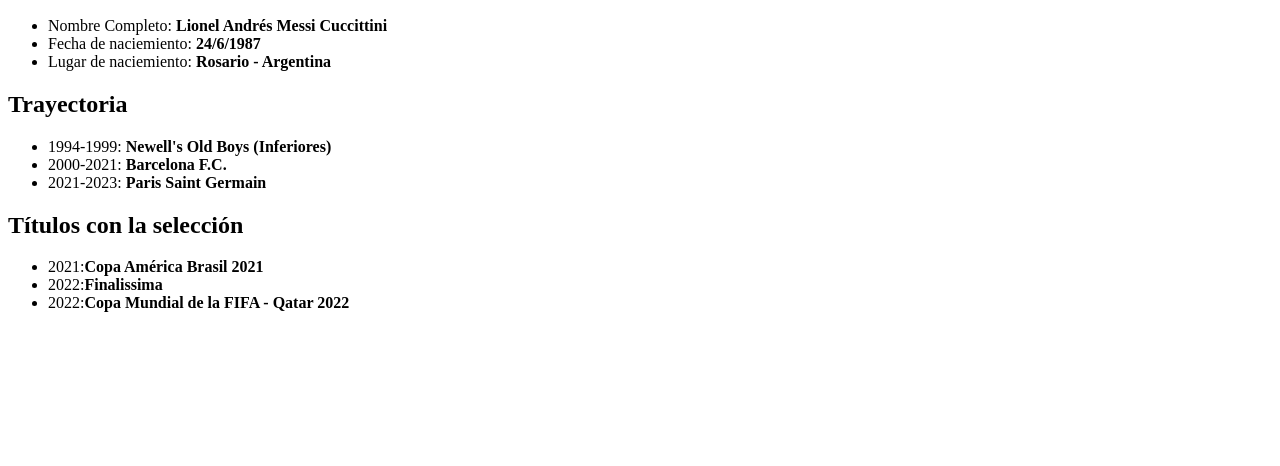
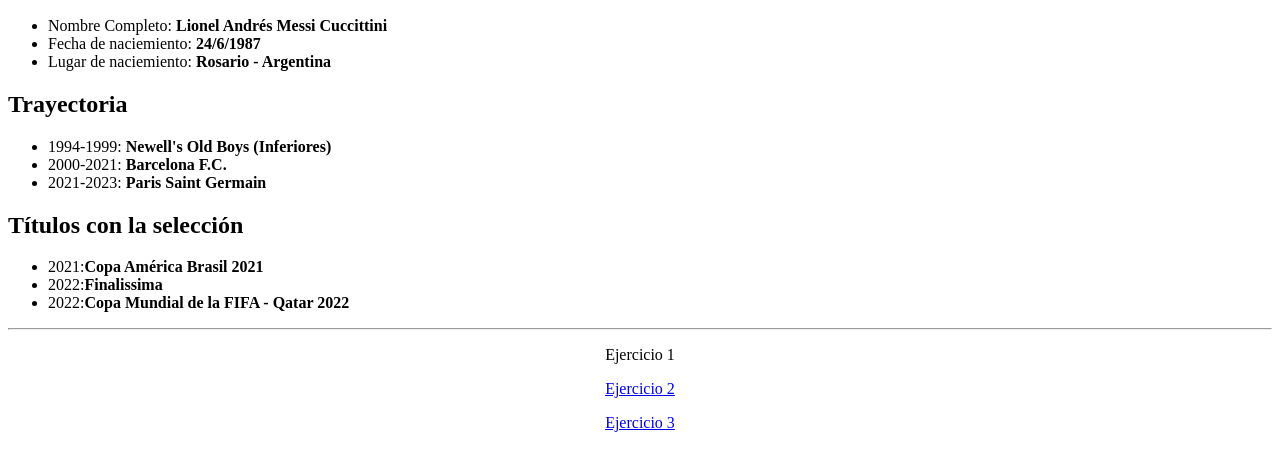
Before and after one commit to GonzaloJVicenteVeron/CV-Lista-Messi, a plain HTML site: page index.html in a window 1280 px wide. Shown: the part 110-576 px from the top of the page. Drawn offline with Linux system fonts and the light colour scheme.

Commit message:
agregado de las otras actividades

```diff
--- a/index.html
+++ b/index.html
@@ -67,5 +67,22 @@
 
     </section>
 
+    <hr>
+
+    <footer>
+
+       <p align="center">Ejercicio 1</p>
+
+       <nav align="center">
+            <a href="https://listas-anidadas-nu.vercel.app/" target="_blank"><p>Ejercicio 2</p></a>
+
+            <p><a href="https://formulario-nine-blush.vercel.app/" target="_blank">Ejercicio 3</a></p>
+
+
+        </nav>
+
+    </footer>
+
+
 </body>
 </html>
```
